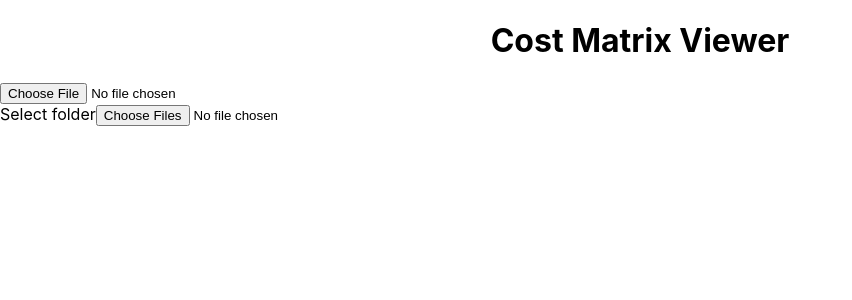
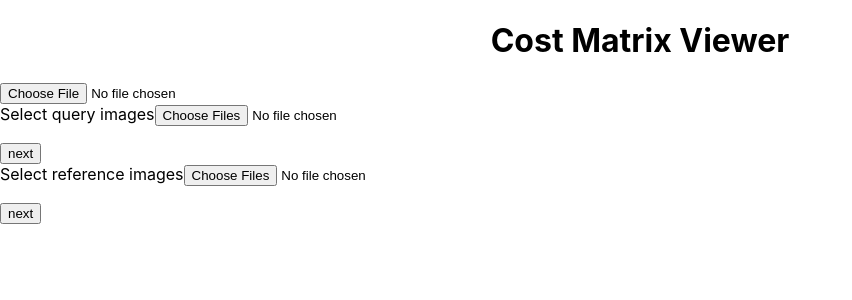
Before and after one commit to ovysotska/image_sequence_localizer, a React (Create React App) app in the folder src/viewer/: page / in a window 1280 px wide. Shown: the top 300 px of the page, without its empty margins (0-852 px from the left). Built offline with nearby package versions, Linux system fonts and the light colour scheme.

Commit message:
carousel working for multiple image sequences

```diff
--- a/src/viewer/src/App.tsx
+++ b/src/viewer/src/App.tsx
@@ -5,7 +5,7 @@ import { ImageCostMatrix, ZoomBlockParams } from "./ImageCostMatrix";
 import ProtoLoader from "./ProtoLoader";
 import CostMatrix from "./costMatrix";
 import InteractiveCostMatrix from "./InteractiveCostMatrix";
-import ImagesLoader from "./ImagesLoader";
+import { ImagesLoader } from "./ImagesLoader";
 
 function App() {
   const [image, setImage] = useState<ImageBitmap>();
@@ -46,7 +46,8 @@ function App() {
     <div className="App">
       <h1 style={{ textAlign: "center" }}>Cost Matrix Viewer</h1>
       <ProtoLoader onLoad={setCostMatrixProto} />
-      <ImagesLoader />
+      <ImagesLoader imageType={"query"} />
+      <ImagesLoader imageType={"reference"} />
 
       <div
         style={{
--- a/src/viewer/src/ImagesLoader.tsx
+++ b/src/viewer/src/ImagesLoader.tsx
@@ -17,7 +17,11 @@ type ImageData = {
   base64Encoding?: string;
 };
 
-function ImagesLoader() {
+type ImageLoaderProps = {
+  imageType: string;
+};
+
+function ImagesLoader(props: ImageLoaderProps) {
   const [images, setImages] = useState<ImageData[]>();
   const [currentImageId, setCurrentImageId] = useState<number>(0);
 
@@ -63,16 +67,27 @@ function ImagesLoader() {
     });
   }
 
+  function handleButtonClick() {
+    if (images == null) {
+      return;
+    }
+    setCurrentImageId(Math.min(currentImageId + 1, images.length - 1));
+    console.log("curreImageId", currentImageId);
+    console.log("images length", images?.length);
+  }
+
   return (
     <div>
-      <label htmlFor="folder">Select folder</label>
+      <label htmlFor="folder">Select {props.imageType} images</label>
       <input type="file" id="folder" multiple onChange={onChange} />
       <ul id="folder"></ul>
       {images && images.length > currentImageId && (
         <img src={images[currentImageId].base64Encoding} alt="preview" />
       )}
+      <button onClick={handleButtonClick}>next</button>
     </div>
   );
 }
 
-export default ImagesLoader;
+export { ImagesLoader };
+export type { ImageLoaderProps };
```
